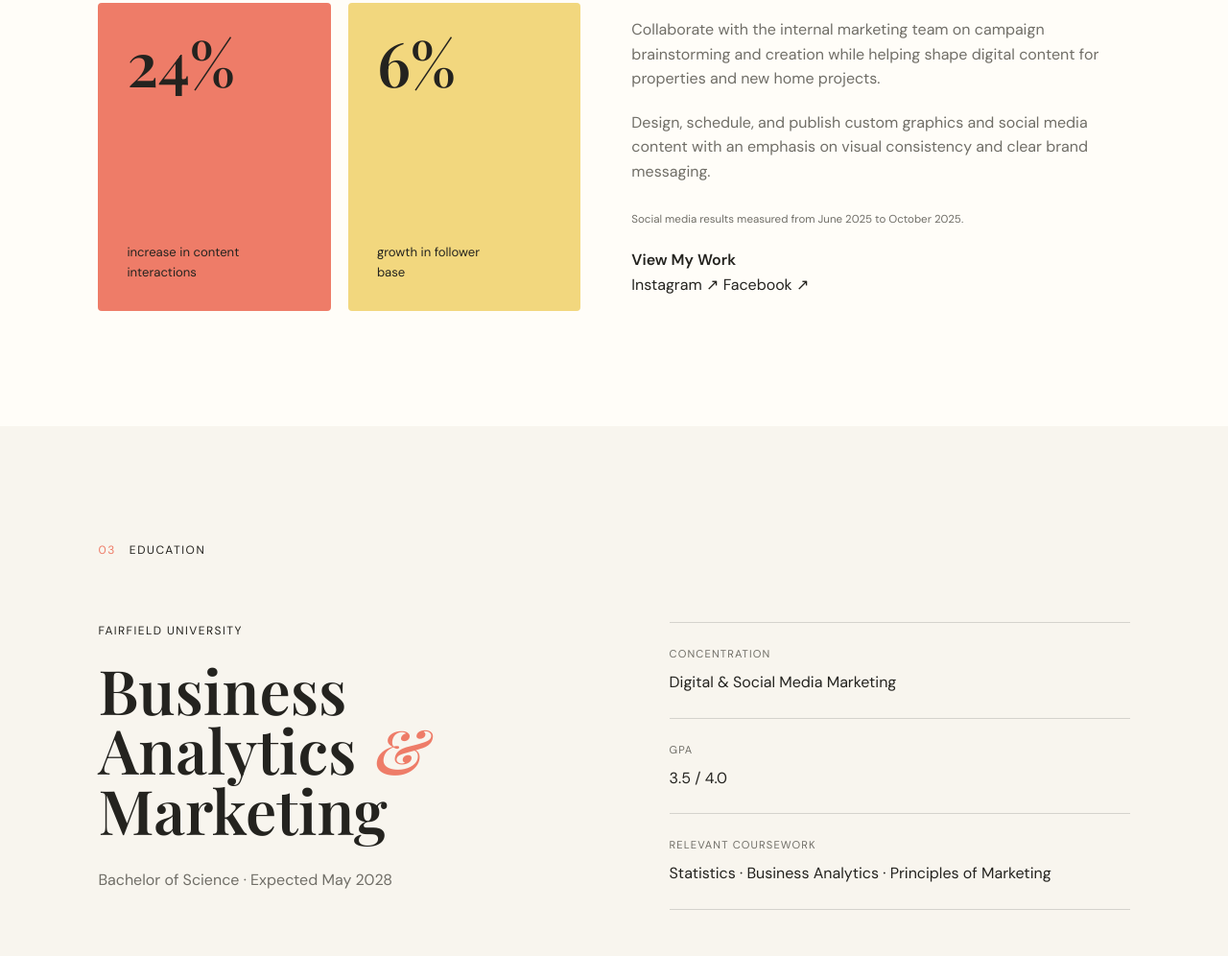
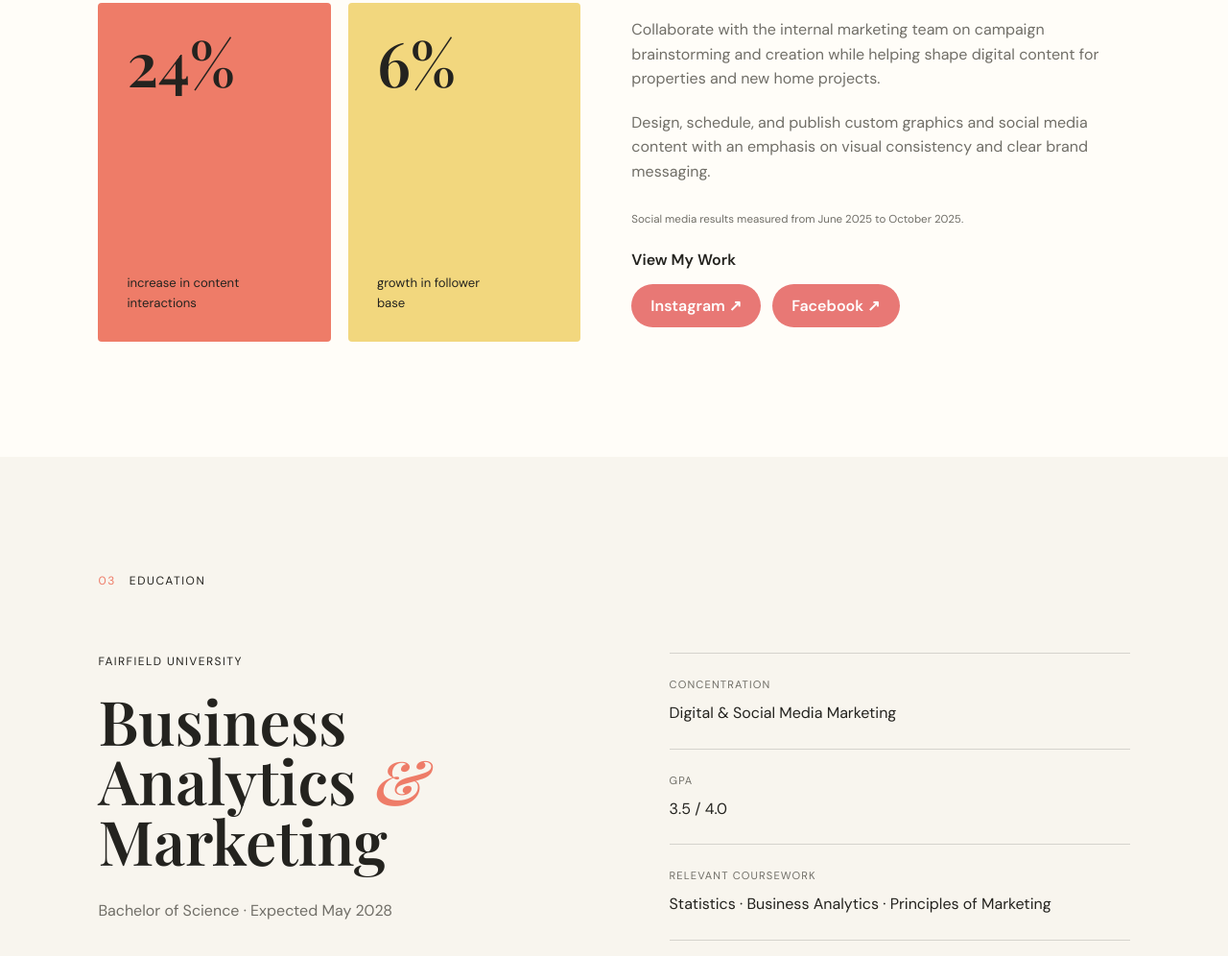
Before and after one commit to reaganmegill-web/reaganmegill-web.github.io, a plain HTML site: page index.html in a window 1280 px wide. Shown: the part 1994-2990 px from the top of the page at 96% size. Drawn offline with nearby package versions, Linux system fonts and the light colour scheme; a web font is replaced by a local one.

Commit message:
Update style.css

```diff
--- a/style.css
+++ b/style.css
@@ -913,3 +913,33 @@ footer a {
   }
 
 }
+
+.portfolio-social {
+  margin-top: 20px;
+}
+
+.portfolio-social h4 {
+  margin-bottom: 12px;
+}
+
+.social-links {
+  display: flex;
+  flex-wrap: wrap;
+  gap: 12px;
+}
+
+.social-links a {
+  display: inline-block;
+  padding: 10px 20px;
+  border-radius: 25px;
+  background-color: #E87875;
+  color: white;
+  text-decoration: none;
+  font-weight: 600;
+  transition: all 0.2s ease;
+}
+
+.social-links a:hover {
+  background-color: #D65D5A;
+  transform: translateY(-2px);
+}
```
